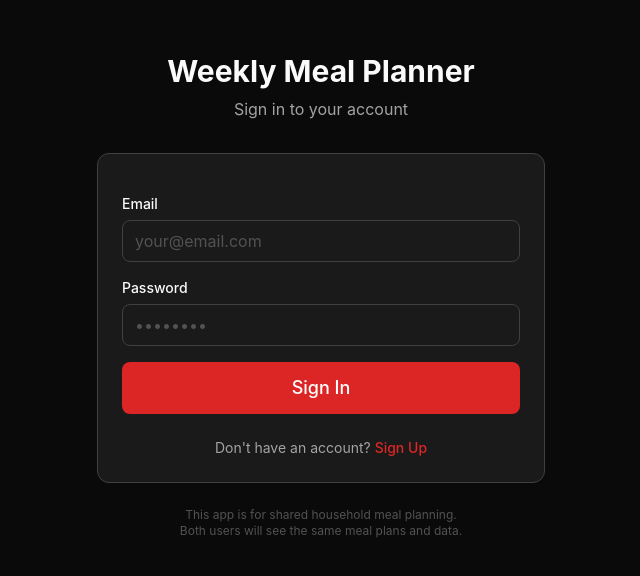
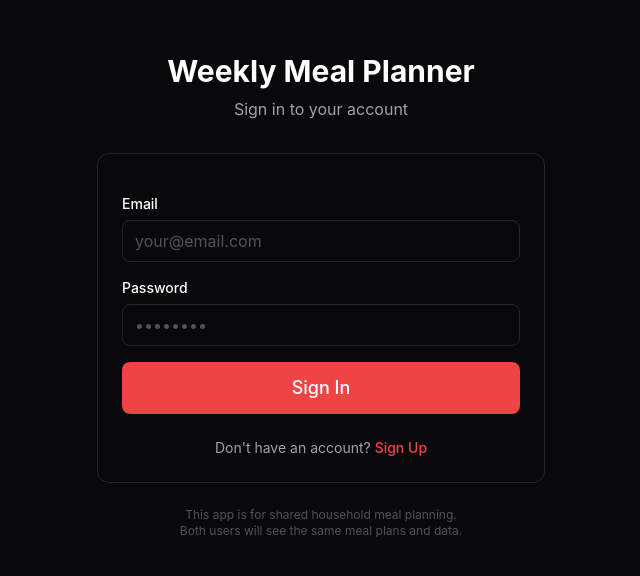
Before and after one commit to DragomirPetrov/Weekly-Meal-Planner, a React (Vite) app: page / in a window 1280 px wide. Shown: the part 104-680 px from the top of the page, without its empty margins (319-959 px from the left). Built offline with nearby package versions, Linux system fonts and the light colour scheme; no server answers.

Commit message:
Style improvements

```diff
--- a/src/components/layout/Header.jsx
+++ b/src/components/layout/Header.jsx
@@ -15,7 +15,7 @@ export default function Header() {
   };
 
   return (
-    <header className="bg-bg-surface border-b border-border/50">
+    <header className="bg-bg-elevated border-b border-border/50">
       <div className="max-w-7xl mx-auto px-4 sm:px-6 lg:px-8">
         <div className="flex items-center justify-end h-14">
           {/* User info and logout */}
--- a/src/components/meal-plan/MealAutocomplete.jsx
+++ b/src/components/meal-plan/MealAutocomplete.jsx
@@ -77,7 +77,7 @@ export default function MealAutocomplete({
       ref={dropdownRef}
       className="
         absolute top-full left-0 right-0 mt-1 z-50
-        bg-neutral-800 border border-neutral-700
+        bg-bg-elevated border border-border-secondary
         rounded-lg shadow-lg overflow-hidden
         animate-fade-in max-h-[280px] overflow-y-auto
       "
@@ -98,10 +98,10 @@ export default function MealAutocomplete({
             min-h-[44px] flex items-center justify-between
             ${
               index === selectedIndex
-                ? 'bg-red-600 text-white'
-                : 'text-neutral-100 hover:bg-neutral-700'
+                ? 'bg-primary text-white'
+                : 'text-text-primary hover:bg-bg-elevated/70'
             }
-            ${index !== suggestions.length - 1 ? 'border-b border-neutral-700' : ''}
+            ${index !== suggestions.length - 1 ? 'border-b border-border' : ''}
           `}
           role="option"
           aria-selected={index === selectedIndex}
@@ -111,7 +111,7 @@ export default function MealAutocomplete({
           {/* Show link icon if recipe URL exists */}
           {suggestion.recipe_url && (
             <svg
-              className="w-4 h-4 text-neutral-400 flex-shrink-0 ml-2"
+              className="w-4 h-4 text-text-tertiary flex-shrink-0 ml-2"
               fill="none"
               stroke="currentColor"
               viewBox="0 0 24 24"
--- a/src/components/meal-plan/MealTable.jsx
+++ b/src/components/meal-plan/MealTable.jsx
@@ -73,7 +73,7 @@ export default function MealTable() {
     return (
       <div className="flex flex-col items-center justify-center py-12 space-y-4">
         <Spinner size="large" />
-        <p className="text-neutral-400 text-sm">Loading meal plan...</p>
+        <p className="text-text-secondary text-sm">Loading meal plan...</p>
       </div>
     );
   }
@@ -93,10 +93,10 @@ export default function MealTable() {
   if (meals.length === 0) {
     return (
       <div className="text-center py-12">
-        <p className="text-neutral-400">No meal plan found.</p>
+        <p className="text-text-secondary">No meal plan found.</p>
         <button
           onClick={refreshMeals}
-          className="mt-4 text-red-600 hover:text-red-500 text-sm"
+          className="mt-4 text-primary hover:text-primary-hover text-sm"
         >
           Refresh
         </button>
@@ -110,7 +110,7 @@ export default function MealTable() {
       collisionDetection={closestCenter}
       onDragEnd={handleDragEnd}
     >
-      <div className="space-y-4">
+      <div className="space-y-2.5">
         {/* Table Header (optional, for context) */}
         <div className="sr-only">
           <h3>Weekly Meal Plan</h3>
@@ -128,7 +128,7 @@ export default function MealTable() {
         </SortableContext>
 
         {/* Save indicator (optional, subtle feedback) */}
-        <div className="text-xs text-neutral-600 text-center mt-4">
+        <div className="text-xs text-text-tertiary text-center mt-4">
           Changes save automatically • Drag to reorder
         </div>
       </div>
--- a/src/components/meal-plan/RecipeUrlModal.jsx
+++ b/src/components/meal-plan/RecipeUrlModal.jsx
@@ -112,20 +112,20 @@ export default function RecipeUrlModal({
 
   return (
     <div
-      className="fixed inset-0 z-50 flex items-center justify-center bg-black/70 p-4"
+      className="fixed inset-0 z-50 flex items-center justify-center bg-black/60 backdrop-blur-sm p-4"
       onClick={handleBackdropClick}
     >
       <div
-        className="bg-neutral-900 rounded-lg border border-neutral-800 p-6 w-full max-w-md shadow-2xl"
+        className="bg-bg-card rounded-lg border border-border p-6 w-full max-w-md shadow-2xl"
         onClick={(e) => e.stopPropagation()}
       >
         {/* Modal Header */}
-        <h3 className="text-lg font-semibold text-neutral-100 mb-2">
+        <h3 className="text-lg font-semibold text-text-primary mb-2">
           Recipe Link
         </h3>
 
         {/* Meal Name Display */}
-        <p className="text-sm text-neutral-400 mb-4">
+        <p className="text-sm text-text-secondary mb-4">
           {mealName || 'No meal name'}
         </p>
 
@@ -139,7 +139,7 @@ export default function RecipeUrlModal({
               setError(''); // Clear error on typing
             }}
             placeholder="https://example.com/recipe"
-            className="w-full px-3 py-2 bg-neutral-800 text-neutral-100 border border-neutral-700 rounded focus:outline-none focus:ring-2 focus:ring-red-600 focus:border-transparent hover:border-neutral-600 transition-colors duration-200 placeholder:text-neutral-600"
+            className="w-full px-3 py-2 bg-bg-elevated text-text-primary border border-border rounded focus:outline-none focus:ring-2 focus:ring-primary focus:border-transparent hover:border-border-secondary transition-colors duration-200 placeholder:text-text-placeholder"
             autoFocus
             onKeyDown={(e) => {
               if (e.key === 'Enter') {
@@ -150,13 +150,13 @@ export default function RecipeUrlModal({
 
           {/* Error Message */}
           {error && (
-            <p className="text-sm text-red-400 mt-2">
+            <p className="text-sm text-error mt-2">
               {error}
             </p>
           )}
 
           {/* Helper Text */}
-          <p className="text-xs text-neutral-500 mt-2">
+          <p className="text-xs text-text-tertiary mt-2">
             Leave empty to remove the recipe link
           </p>
         </div>
--- a/src/components/meal-plan/WeekNavigation.jsx
+++ b/src/components/meal-plan/WeekNavigation.jsx
@@ -23,12 +23,16 @@ export default function WeekNavigation() {
   const isThisWeek = isCurrentWeek();
 
   return (
-    <div className="bg-bg-card rounded-lg border border-neutral-800/50 p-5 mb-6 shadow-card">
+    <div className={`
+      bg-bg-card rounded-lg p-5 mb-6 shadow-card border border-primary
+      transition-all duration-300
+      ${isThisWeek ? 'ring-2 ring-primary/20' : ''}
+    `}>
       <div className="flex items-center justify-between">
         {/* Previous Week Button */}
         <button
           onClick={goToPreviousWeek}
-          className="p-2 text-neutral-400 hover:text-neutral-100 transition-colors"
+          className="p-2 text-text-tertiary hover:text-text-primary transition-colors"
           aria-label="Previous week"
         >
           <svg className="w-6 h-6" fill="none" stroke="currentColor" viewBox="0 0 24 24" xmlns="http://www.w3.org/2000/svg">
@@ -38,13 +42,13 @@ export default function WeekNavigation() {
 
         {/* Week Display */}
         <div className="flex flex-col items-center gap-1">
-          <h2 className="text-lg font-bold text-neutral-100 text-center tracking-tight">
+          <h2 className="text-base font-normal text-text-secondary text-center">
             {weekDisplay}
           </h2>
 
-          {/* Show "Current week" label when viewing current week */}
+          {/* "Current week" text in red to match the border */}
           {isThisWeek && (
-            <span className="text-xs text-amber-500">
+            <span className="text-xs text-primary">
               Current week
             </span>
           )}
@@ -53,7 +57,7 @@ export default function WeekNavigation() {
         {/* Next Week Button */}
         <button
           onClick={goToNextWeek}
-          className="p-2 text-neutral-400 hover:text-neutral-100 transition-colors"
+          className="p-2 text-text-tertiary hover:text-text-primary transition-colors"
           aria-label="Next week"
         >
           <svg className="w-6 h-6" fill="none" stroke="currentColor" viewBox="0 0 24 24" xmlns="http://www.w3.org/2000/svg">
--- a/src/components/ui/Button.jsx
+++ b/src/components/ui/Button.jsx
@@ -22,8 +22,8 @@ export default function Button({
 
   const variantStyles = {
     primary: 'bg-primary text-white hover:bg-primary-hover active:bg-primary-active',
-    secondary: 'bg-bg-surface text-text-primary border border-border hover:border-border-hover hover:bg-bg-elevated',
-    danger: 'bg-error text-white hover:bg-red-600 active:bg-red-700',
+    secondary: 'bg-bg-elevated text-text-primary border border-border hover:border-border-secondary hover:bg-bg-elevated/70',
+    danger: 'bg-error text-white hover:bg-primary-hover active:bg-primary-active',
   };
 
   const sizeStyles = {
--- a/tailwind.config.js
+++ b/tailwind.config.js
@@ -7,37 +7,46 @@ export default {
   theme: {
     extend: {
       colors: {
-        // Background colors
+        // Background colors - NEW ZINC-BASED SCHEME
         bg: {
-          primary: '#0a0a0a',
-          surface: '#1a1a1a',
-          elevated: '#262626',
-          cooked: '#0f0f0f',
-          card: '#1e1e1e',
+          primary: '#09090b',      // zinc-950 (main background)
+          surface: '#09090b',      // zinc-950 (same as primary)
+          elevated: '#27272a',     // zinc-800 (hover states, buttons)
+          card: '#18181b',         // zinc-900 (card/row background)
+          hover: '#18181b',        // zinc-900 (for opacity variants)
+          empty: '#18181b',        // zinc-900 (for opacity variants)
+          cooked: '#18181b',       // zinc-900 (completed meals)
         },
-        // Primary red colors
+        // Primary action colors - UPDATED TO RED-500/600
         primary: {
-          DEFAULT: '#dc2626',
-          hover: '#b91c1c',
-          active: '#991b1b',
+          DEFAULT: '#ef4444',      // red-500 (primary action)
+          hover: '#dc2626',        // red-600 (primary action hover)
+          active: '#b91c1c',       // red-700 (keep for active states)
+          ring: '#ef4444',         // red-500 (for ring utilities)
         },
-        // Text colors
+        // Text colors - NEW ZINC SCALE
         text: {
-          primary: '#fafafa',
-          secondary: '#a3a3a3',
-          disabled: '#525252',
-          cooked: '#a3a3a3',
+          primary: '#ffffff',      // white (primary text)
+          secondary: '#a1a1aa',    // zinc-400 (secondary text)
+          tertiary: '#71717a',     // zinc-500 (tertiary text, placeholders)
+          placeholder: '#71717a',  // zinc-500 (placeholder text)
+          disabled: '#52525b',     // zinc-600 (disabled text)
+          cooked: '#a1a1aa',       // zinc-400 (cooked meal text - muted)
         },
-        // Border colors
+        // Border colors - ZINC BORDERS
         border: {
-          DEFAULT: '#404040',
-          hover: '#525252',
+          DEFAULT: '#27272a',      // zinc-800 (primary border)
+          secondary: '#3f3f46',    // zinc-700 (hover state)
+          hover: '#3f3f46',        // zinc-700 (same as secondary)
+          checkbox: '#52525b',     // zinc-600 (checkbox border)
         },
         // Status colors
         success: '#10b981',
         warning: '#f59e0b',
-        error: '#ef4444',
-        // Cuisine badge colors
+        error: '#ef4444',          // red-500 (matching primary)
+        // Star rating color
+        star: '#eab308',           // yellow-500
+        // Cuisine badge colors (keep existing)
         cuisine: {
           italian: '#dc2626',
           asian: '#f59e0b',
```
Also changed, not shown: src/components/meal-plan/MealRow.jsx (+16 -20 lines), src/components/suggestions/RecipeCard.jsx (+14 -14 lines), src/components/suggestions/RecipeSuggestions.jsx (+7 -7 lines), 1 other file (tests, documents, lock files or other folders).
